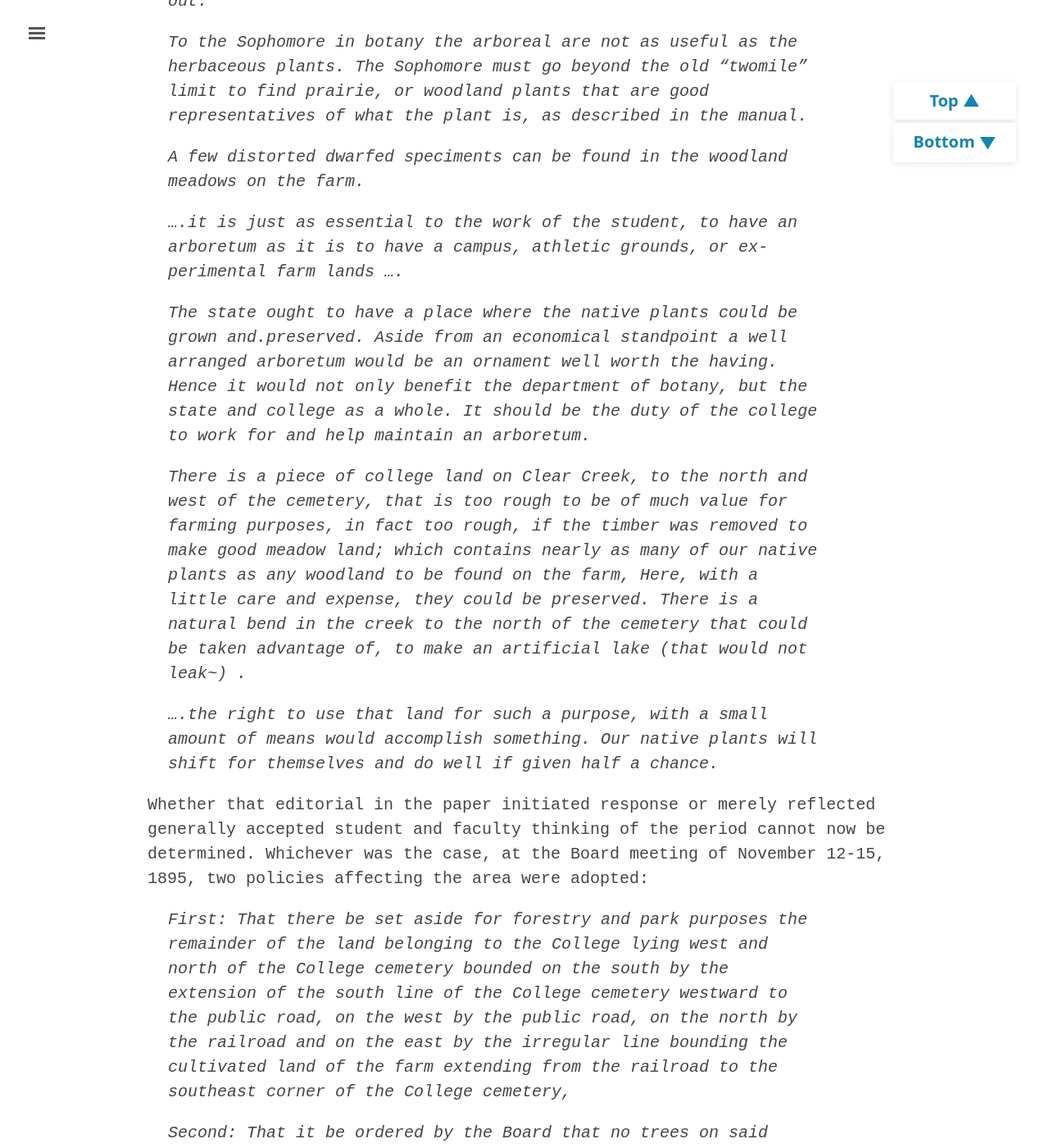
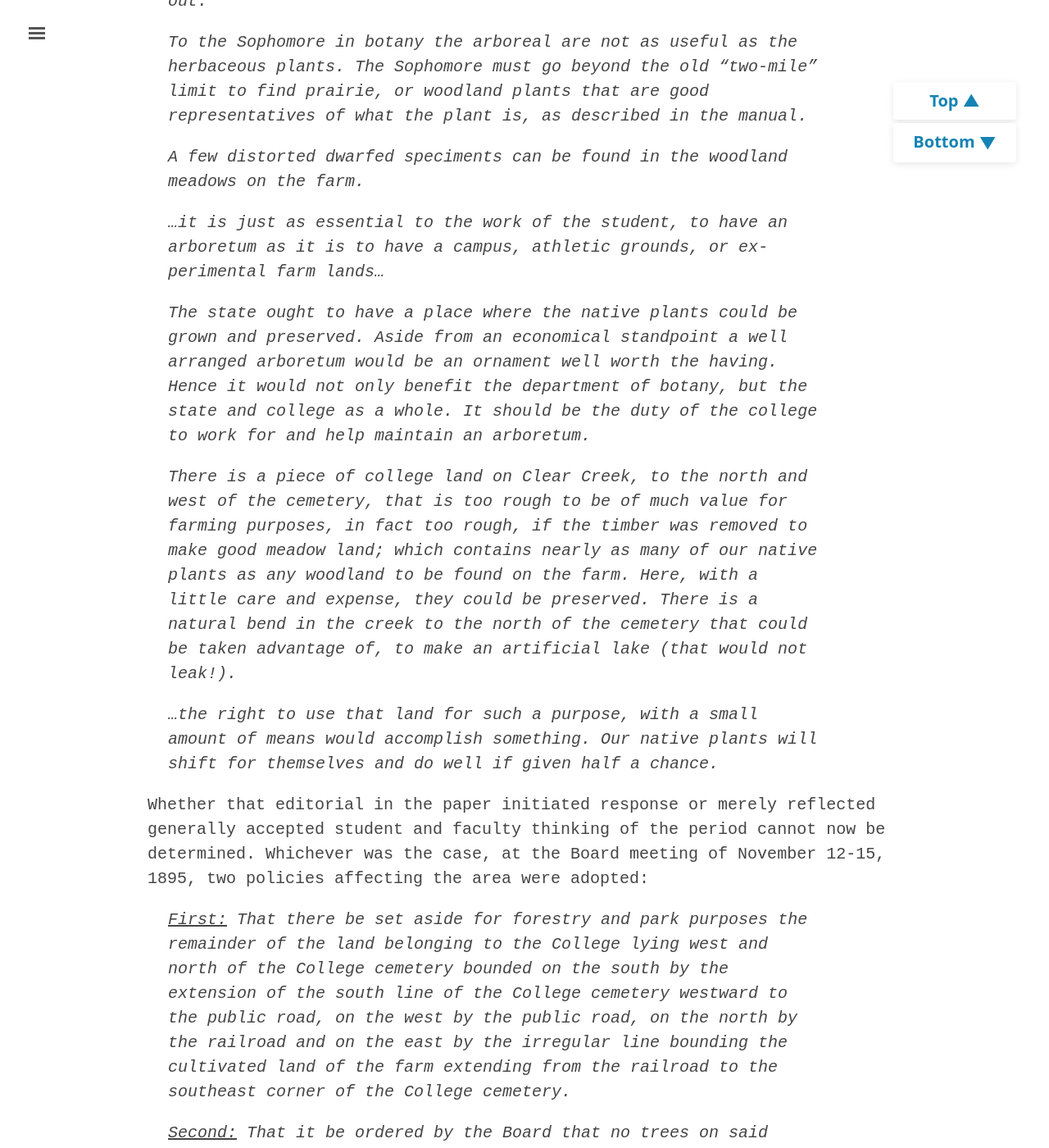
Before and after one commit to emanderson811/day-edition, a Jekyll site: the page built from _texts/003day-land.md, in a window 1280 px wide and 1400 px high, scrolled down 32192 px. Shown: the whole window at 82% size. Built offline with Jekyll 4.4.1, drawn with Linux system fonts in a browser that asks for light colours; some of the changed text lies outside the part shown.

Commit message:
update land text

```diff
--- a/_texts/003day-land.md
+++ b/_texts/003day-land.md
@@ -401,7 +401,7 @@
 >
 >At present there are on the campus 93 kinds of trees belonging to 23 different families. Among the more common and more largely represented families are the willow, poplar, walnut, birch, oak, elm, mulberry, rose, pea, maple, dogwood and ash.
 
-The stone wall with its flowers, at the hill on the north side of Union Drive and Knoll Road was well described in the Iowa State Daily Student on May 22, 1946:
+The stone wall with its flowers, at the hill on the north side of Union Drive and Knoll Road was well described in the <u>Iowa State Daily Student</u> on May 22, 1946:
 
 >That walls may be decorative as well as useful is proved by Iowa State's well-known flowering wall at the corner of Knoll road and Union drive.
 >
@@ -444,35 +443,35 @@
 
 The earliest suggestion for maintaining the area as a practical out­door natural habitat appeared in The Aurora for June 1893:
 
-Some Reasons Why We Need an Arboretum
+<p style="text-align: center;"><u>Some Reasons Why We Need an Arboretum</u></p>
 
 >That students may be able to study botany in a practical sense, they should have the advantage of studying all plants in their native conditions. The study of an herbarium specimen is as dry a subject for a beginner as the specimen itself is. Besides a beginner should have access to the native plants first.
 >
->The cultivation of all tillable land and the pasturage of all that cannot be tilled destroys or drives out a large number of our native plants....
+>The cultivation of all tillable land and the pasturage of all that cannot be tilled destroys or drives out a large number of our native plants...
 >
 >During his last college years Dr. Welch took considerable inter­est in the case of a few fine specimens of White Oak in the cem­etery. A year or two ago some person with a larger stock of greed than sense, cut one of them partly down to get a handful of beecomb. The other specimens are dying from exposure, since the timber to the south and east of the cemetery has been grubbed out.
 >
 >True we have many trees represented on our campus and in the nursery, but if the ground where they stand is wanted for other purposes, the mattock and grubhoe is applied without reference to the value of the plant, or an attempt to save it. There is one single specimen of Hemlock left on the grounds, where I am told there was once a group of them, and that group happened to be in the way of a graceful curve in a road, so the group was grubbed out.
 >
->To the Sophomore in botany the arboreal are not as useful as the herbaceous plants. The Sophomore must go beyond the old "two­mile" limit to find prairie, or woodland plants that are good representatives of what the plant is, as described in the manual.
+>To the Sophomore in botany the arboreal are not as useful as the herbaceous plants. The Sophomore must go beyond the old "two-­mile" limit to find prairie, or woodland plants that are good representatives of what the plant is, as described in the manual.
 >
 >A few distorted dwarfed speciments can be found in the woodland meadows on the farm.
 >
->....it is just as essential to the work of the student, to have an arboretum as it is to have a campus, athletic grounds, or ex­perimental farm lands ....
+>...it is just as essential to the work of the student, to have an arboretum as it is to have a campus, athletic grounds, or ex­perimental farm lands...
 >
->The state ought to have a place where the native plants could be grown and.preserved. Aside from an economical standpoint a well arranged arboretum would be an ornament well worth the having. Hence it would not only benefit the department of botany, but the state and college as a whole. It should be the duty of the college to work for and help maintain an arboretum.
+>The state ought to have a place where the native plants could be grown and preserved. Aside from an economical standpoint a well arranged arboretum would be an ornament well worth the having. Hence it would not only benefit the department of botany, but the state and college as a whole. It should be the duty of the college to work for and help maintain an arboretum.
 >
->There is a piece of college land on Clear Creek, to the north and west of the cemetery, that is too rough to be of much value for farming purposes, in fact too rough, if the timber was re­moved to make good meadow land; which contains nearly as many of our native plants as any woodland to be found on the farm, Here, with a little care and expense, they could be preserved. There is a natural bend in the creek to the north of the cemetery that could be taken advantage of, to make an artificial lake (that would not leak~) .
+>There is a piece of college land on Clear Creek, to the north and west of the cemetery, that is too rough to be of much value for farming purposes, in fact too rough, if the timber was re­moved to make good meadow land; which contains nearly as many of our native plants as any woodland to be found on the farm. Here, with a little care and expense, they could be preserved. There is a natural bend in the creek to the north of the cemetery that could be taken advantage of, to make an artificial lake (that would not leak!).
 >
->....the right to use that land for such a purpose, with a small amount of means would accomplish something. Our native plants will shift for themselves and do well if given half a chance.
+>...the right to use that land for such a purpose, with a small amount of means would accomplish something. Our native plants will shift for themselves and do well if given half a chance.
 
 Whether that editorial in the paper initiated response or merely re­flected generally accepted student and faculty thinking of the period cannot now be determined. Whichever was the case, at the Board meet­ing of November 12-15, 1895, two policies affecting the area were adopted:
 
->First: That there be set aside for forestry and park purposes the remainder of the land belonging to the College lying west and north of the College cemetery bounded on the south by the extension of the south line of the College cemetery westward to the public road, on the west by the public road, on the north by the railroad and on the east by the irregular line bounding the cultivated land of the farm extending from the railroad to the southeast corner of the College cemetery,
+><u>First:</u> That there be set aside for forestry and park purposes the remainder of the land belonging to the College lying west and north of the College cemetery bounded on the south by the extension of the south line of the College cemetery westward to the public road, on the west by the public road, on the north by the railroad and on the east by the irregular line bounding the cultivated land of the farm extending from the railroad to the southeast corner of the College cemetery.
 >
->Second: That it be ordered by the Board that no trees on said tract be cut and that notice to this effect be posted upon the tract.
+><u>Second:</u> That it be ordered by the Board that no trees on said tract be cut and that notice to this effect be posted upon the tract.
 
-The following year the May 26, 1896, issue of the IAC Student carried this account about the same area:
+The following year the May 26, 1896, issue of the <u>IAC Student</u> carried this account about the same area:
 
 >Some of us have heard rumors that the woodlands to the northwest of the grounds were to be made over into a park. The gist of the matter seems to be this: the trustees have decided to begin in a small way the task of making this part of the ground beautiful. Work will first be done in that portion of the tract lying north­west of the cemetery and this side the stream, extending to the stone arch. Paths will be made through the present tangled growths and Prof. Pammel will begin a system of scientific for­estry, culling inferior trees and planting more valuable ones in their stead. The stream too will have trees planted along its banks. We rejoice at the commencement of this new enterprise which is but a continuation of that policy which has already re­sulted in making the I.A.C. campus almost a synonym for beauty.
 
```
Also changed, not shown: other parts of _texts/003day-land.md (+14 -15 lines).
